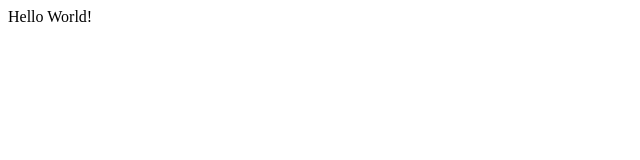
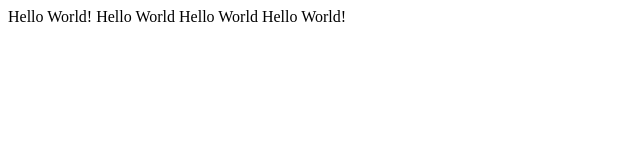
Before and after one commit to Adambaev1503/lecture0, a plain HTML site: page hello.html in a window 1280 px wide. Shown: the whole page, without its empty margins (0-640 px from the left). Drawn offline with Linux system fonts and the light colour scheme.

Commit message:
Update hello.html

```diff
--- a/hello.html
+++ b/hello.html
@@ -4,6 +4,6 @@
     <title>My webpage</title>
   </head>
   <body>
-    Hello World!
+    Hello World! Hello World Hello World Hello World!
   </body>
 </html>
```
